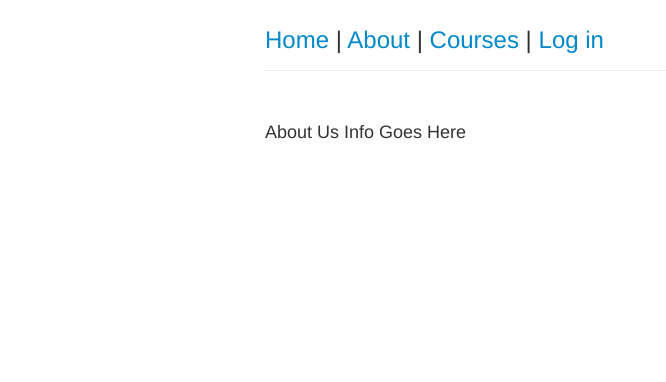
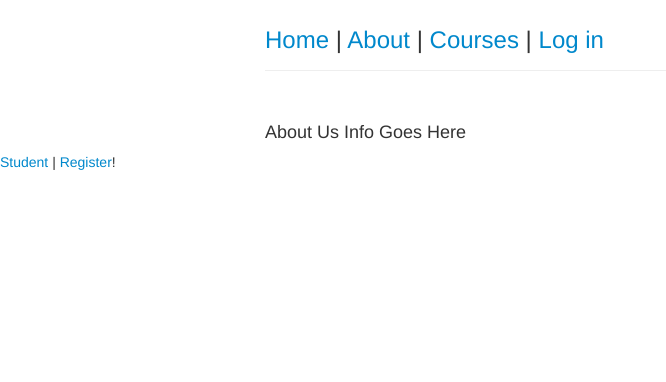
Before and after one commit to mtarsel/Django-MOOC, a Django app: template mooc/templates/about.html in a window 1280 px wide. Shown: the top 382 px of the page, without its empty margins (0-666 px from the left). Run offline with Django 3.2, Linux system fonts and the light colour scheme; the template is opened without the code that fills it, so the values that code supplies are empty; parts of the project's set-up code (start-up, migrations or seed data) failed here and were passed over.

Commit message:
Added different login page at bottom for student

```diff
--- a/mooc/templates/base.html
+++ b/mooc/templates/base.html
@@ -43,6 +43,11 @@
     <div id="footer">
         {% block footer %}
 
+	        <a href="/student/accounts/login">Student</a> |
+
+<a href="{% url 'registration_register' %}">{% trans "Register" %}</a>!
+
+
         {% endblock %}
     </div>
 </body>
--- a/student_portal/urls.py
+++ b/student_portal/urls.py
@@ -13,4 +13,8 @@ urlpatterns = patterns('student_portal.views',
 
     #edit student profile
     url(r'^edit_profile/$', auth(StudentProfileEditView.as_view()), name="edit_profile"),
+
+# django registration simple, no email registration
+    url(r'^accounts/', include('registration.backends.simple.urls')),
+
 )
```
Also changed, not shown: mooc_database.db.
